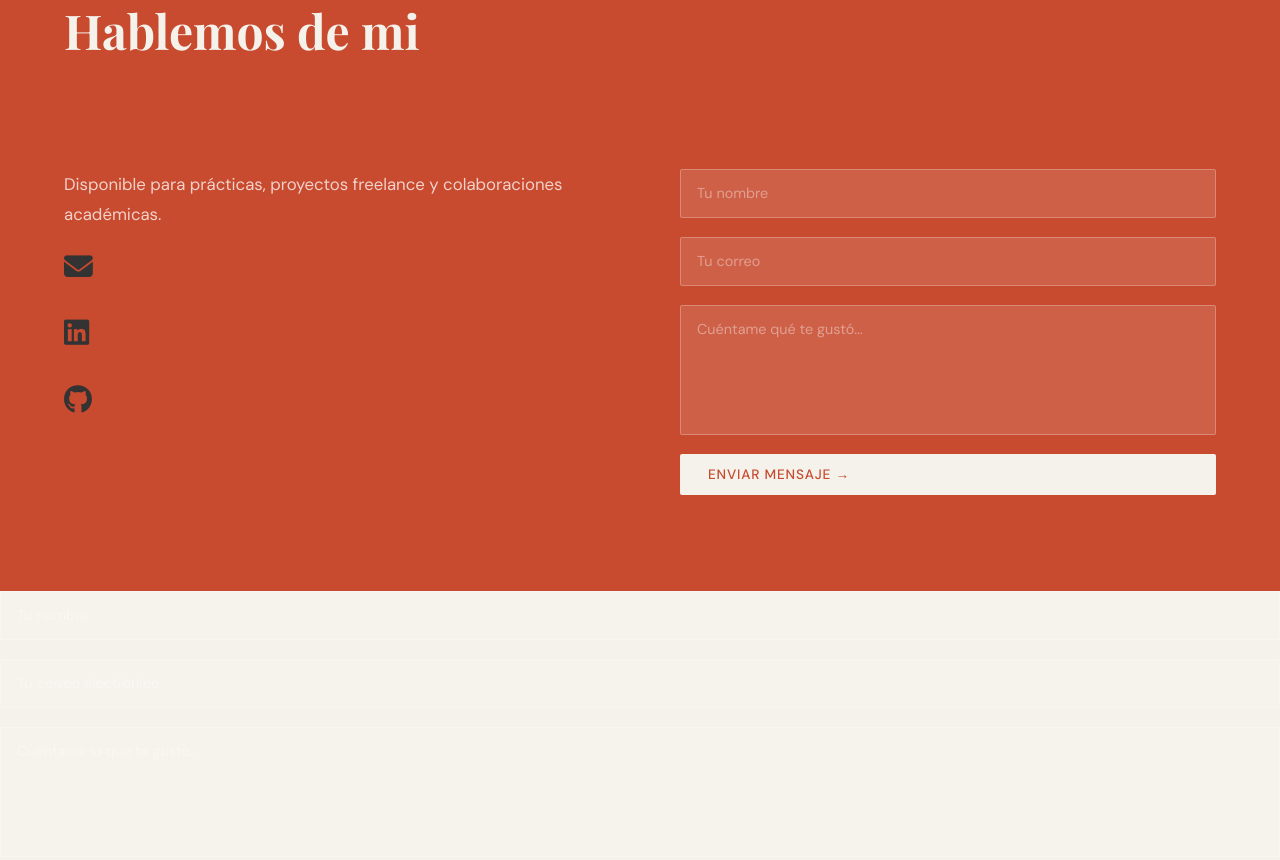
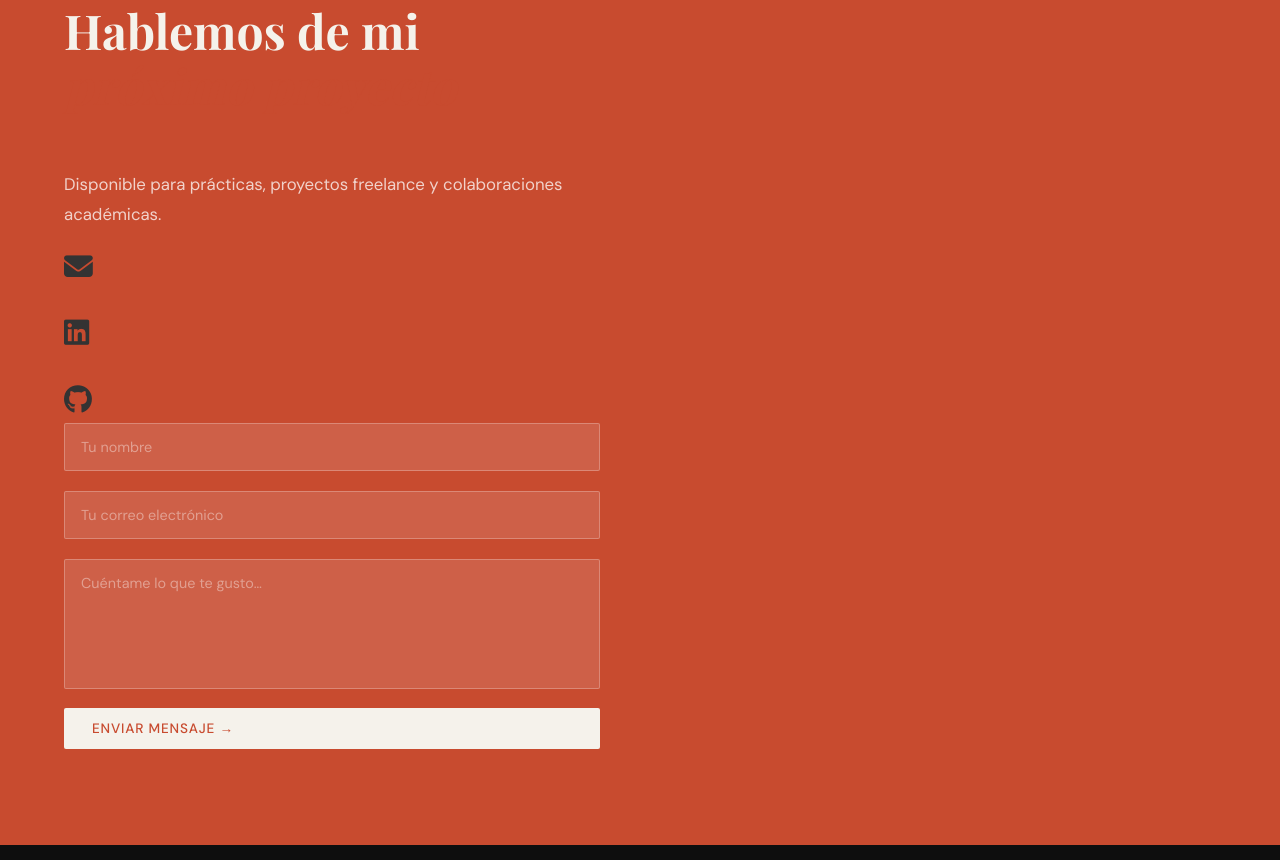
Before and after one commit to Juan-Gonzalez48/Portafolio, a plain HTML site: page index.html in a window 1280 px wide. Shown: the part 3486-4346 px from the top of the page. Drawn offline with nearby package versions, Linux system fonts and the light colour scheme; a web font is replaced by a local one.

Commit message:
Update index.html

```diff
--- a/index.html
+++ b/index.html
@@ -310,15 +310,6 @@
                             <i class="fa-brands fa-github"></i>
                         </a>
                     </div>
-                </div>
-                <div class="contact-form">
-                    <input type="text" placeholder="Tu nombre">
-                    <input type="email" placeholder="Tu correo">
-                    <textarea placeholder="Cuéntame qué te gustó..."></textarea>
-                    <button class="btn btn-white">Enviar mensaje →</button>
-                </div>
-            </div>
-        </section>
     </main>
 
       <div class="contact-form">
```
